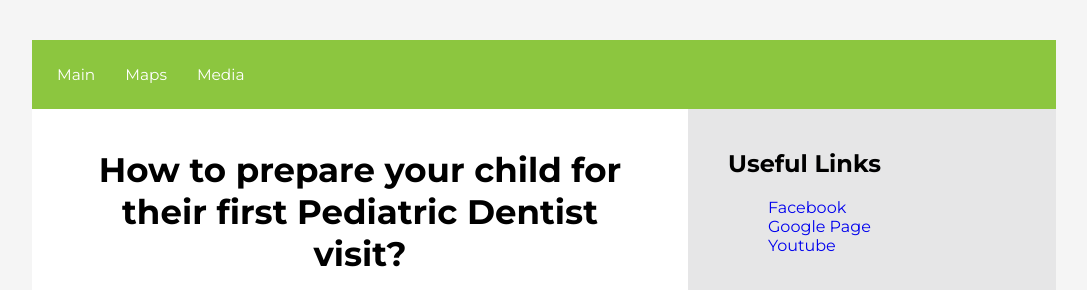
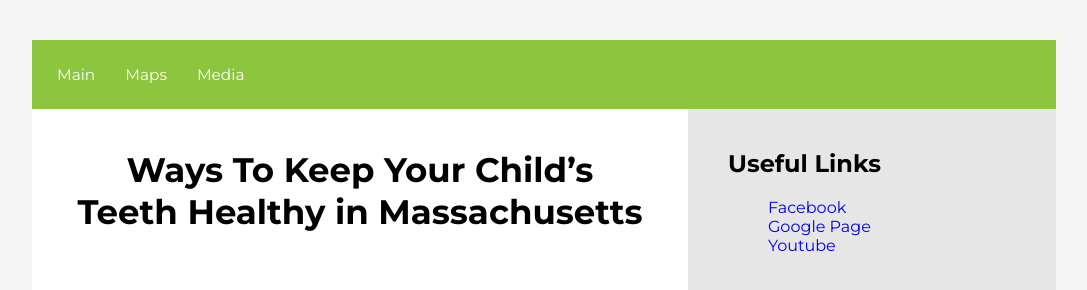
Before and after one commit to Rank-Fortress-Digital-Agency/kangaroosmiles-05-22, a plain HTML site: page index.html in a window 1280 px wide. Shown: the top 290 px of the page, without its empty margins (96-1183 px from the left). Drawn offline with Linux system fonts and the light colour scheme; grey boxes are pictures that could not be loaded.

Commit message:
Add files via upload

```diff
--- a/index.html
+++ b/index.html
@@ -170,7 +170,7 @@
       }
     </style>
     <title>
-      How to prepare your child for their first Pediatric Dentist visit? | Kangaroo Smiles Pediatric Dentistry and Orthodontics
+        Ways To Keep Your Child’s Teeth Healthy in Massachusetts | Kangaroo Smiles Pediatric Dentistry and Orthodontics
     </title>
   </head>
 
@@ -194,7 +194,7 @@
       <div class="main-wrapper">
         <section class="head">
           <h1>
-            How to prepare your child for their first Pediatric Dentist visit?
+            Ways To Keep Your Child’s Teeth Healthy in Massachusetts
           </h1>
         </section>
 
```
